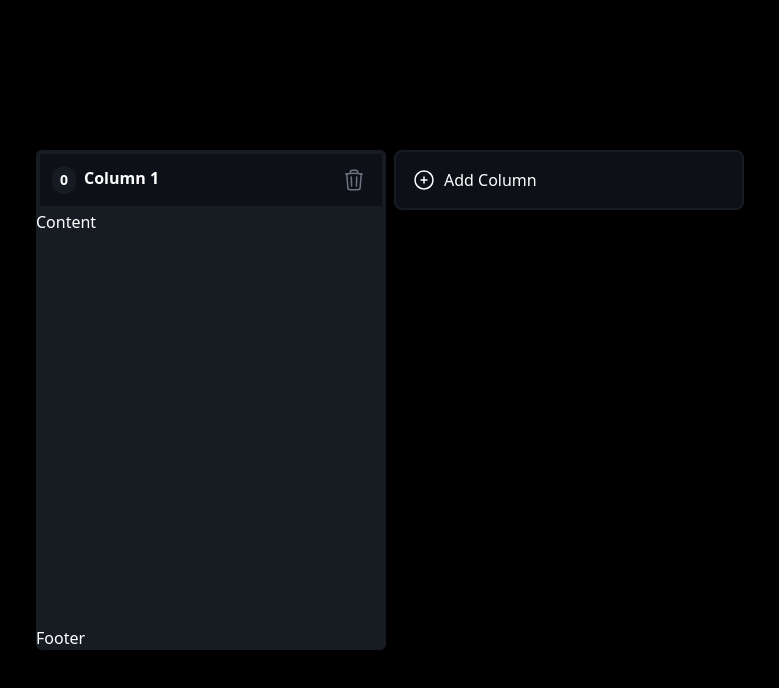
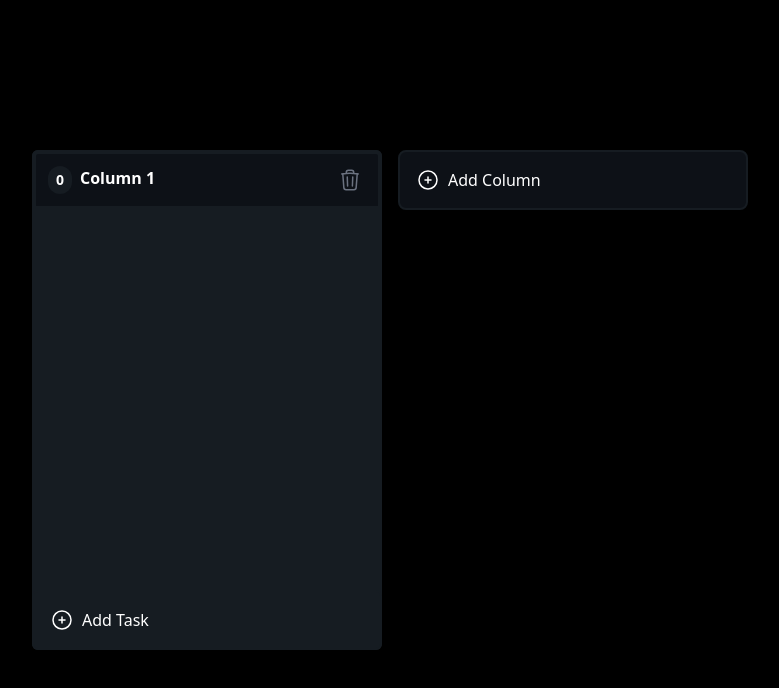
Before and after one commit to grantkelsay/Minimal-ToDo-App, a React (Vite) app: page / in a window 1280 px wide. Both pictures are taken after a click on the button "Add Column". Shown: the top 688 px of the page, without its empty margins (250-1029 px from the left). Built offline with nearby package versions, Linux system fonts and the light colour scheme.

Commit message:
Adding task creation functionality

```diff
--- a/src/components/ColumnContainer.tsx
+++ b/src/components/ColumnContainer.tsx
@@ -1,17 +1,22 @@
 import { useSortable } from "@dnd-kit/sortable";
 import TrashIcon from "../icons/TrashIcon";
-import { Column, Id } from "../types";
+import { Column, Id, Task } from "../types";
 import {CSS} from "@dnd-kit/utilities";
 import { useState } from "react";
+import PlusIcon from "../icons/PlusIcon";
+import TaskCard from "./TaskCard";
 
 interface Props {
     column: Column;
     deleteColumn: (id: Id) => void;
     updateColumn: (id: Id, title: string) => void;
+    createTask: (columnId: Id) => void;
+    tasks: Task[];
+    deleteTask: (id: Id) => void;
 }
 
 function ColumnContainer(props: Props) {
-    const { column, deleteColumn, updateColumn} = props;
+    const { column, deleteColumn, updateColumn, createTask, tasks, deleteTask} = props;
 
     const [editMode, setEditMode] = useState(false);
 
@@ -94,7 +99,13 @@
                 {!editMode && column.title}
                 {editMode && (
                     <input
-                        className="bg-black focus:border-rose-500 rounded border outline-none px-2"
+                        className="
+                        bg-black
+                        focus:border-rose-500
+                        rounded
+                        border
+                        outline-none
+                        px-2"
                         value = {column.title}
                         onChange={ e => updateColumn(column.id, e.target.value)}
                         autoFocus
@@ -125,11 +136,42 @@
             </button>
         </div>
 
+        {/* Column Task Container */}
+        <div className="
+        flex
+        flex-grow
+        flex-col
+        gap-4
+        p-2
+        overflow-x-hidden
+        overflow-y-auto
+        ">
+            {tasks.map((task) => (
+                <TaskCard
+                key={task.id}
+                task={task}
+                deleteTask={deleteTask}
+                />
+            ))}
+        </div>
 
-        {/* Column Task Container */}
-        <div className="flex flex-grow">Content</div>
         {/* Column Footer */}
-        <div>Footer</div>
+        <button className="
+            flex
+            gap-2
+            items-center
+            border-columnBackgroundColor
+            border-2
+            rounded-md
+            p-4
+            border-x-columnBackgroundColor
+            hover:bg-mainBackgroundColor
+            hover:text-rose-500
+            active:bg-black
+        "
+        onClick={() => createTask(column.id)}>
+            <PlusIcon />
+            Add Task</button>
         </div>
 }
 
--- a/src/components/KanbanBoard.tsx
+++ b/src/components/KanbanBoard.tsx
@@ -1,6 +1,6 @@
 import PlusIcon from "../icons/PlusIcon"
 import { useMemo, useState } from "react";
-import { Column, Id } from "../types";
+import { Column, Id, Task } from "../types";
 import ColumnContainer from "./ColumnContainer";
 import { DndContext, DragEndEvent, DragOverlay, DragStartEvent, PointerSensor, useSensor, useSensors } from "@dnd-kit/core";
 import { SortableContext, arrayMove } from "@dnd-kit/sortable";
@@ -10,6 +10,8 @@
 
     // Holds the state of the columns object array
     const [columns, setColumns] = useState<Column[]>([]);
+
+    const [tasks, setTasks] = useState<Task[]>([]);
 
     // Stores resulting map of column IDs
     const columnsId = useMemo(() => columns.map((col) => col.id), [columns]);
@@ -38,7 +40,7 @@
         px-[40px]
         ">
             <DndContext sensors={sensors} onDragStart={onDragStart} onDragEnd={onDragEnd}>
-                <div className= "m-auto flex gap-2">
+                <div className= "m-auto flex gap-4">
                     <div className = "flex gap-4">
                         <SortableContext items={columnsId}>
                             {columns.map(col => (
@@ -46,6 +48,9 @@
                                 column={col}
                                 deleteColumn={deleteColumn}
                                 updateColumn={updateColumn}
+                                createTask={createTask}
+                                deleteTask={deleteTask}
+                                tasks={tasks.filter(task => task.columnId === col.id)}
                                 />
                             ))}
                         </SortableContext>
@@ -77,6 +82,9 @@
                         column={activeColumn}
                         deleteColumn={deleteColumn}
                         updateColumn={updateColumn}
+                        createTask={createTask}
+                        tasks={tasks.filter(task => task.columnId === activeColumn.id)}
+                        deleteTask={deleteTask}
                         />)}
                 </DragOverlay>, document.body)}
 
@@ -96,6 +104,22 @@
 
         // Update the 'columns' state by adding the new column
         setColumns([...columns, columnToAdd]);
+    }
+
+    function createTask(columnId: Id) {
+        const newTask: Task = {
+            id: generateId(),
+            columnId,
+            content: `Task ${tasks.length + 1}`,
+        }
+
+        setTasks([...tasks, newTask]);
+    }
+
+    function deleteTask(id: Id) {
+        const newTasks = tasks.filter((task) => task.id !== id);
+
+        setTasks(newTasks);
     }
 
     // No parameters
--- /dev/null
+++ b/src/components/TaskCard.tsx
@@ -0,0 +1,60 @@
+import { useState } from "react";
+import TrashIcon from "../icons/TrashIcon";
+import { Id, Task } from "../types"
+
+interface Props {
+    task: Task;
+    deleteTask: (id: Id) => void;
+}
+
+function TaskCard({task, deleteTask}: Props) {
+
+    const [mouseIsOver, setMouseIsOver] = useState(false);
+
+  return (
+    <div className="
+    bg-mainBackgroundColor
+    p-2.5
+    h-[100px]
+    min-h-[100px]
+    items-center
+    flex
+    text-left
+    rounded-xl
+    hover:ring-2
+    hover:ring-inset
+    hover:ring-rose-500
+    cursor-grab
+    relative"
+    onMouseEnter={() => {
+        setMouseIsOver(true);
+    }}
+    onMouseLeave={() => {
+        setMouseIsOver(false);
+    }}
+    >
+
+        {task.content}
+        { mouseIsOver && (
+            <button onClick={() => {
+                deleteTask(task.id);
+            }}
+            className="
+                stroke-white
+                absolute
+                right-4
+                top-1/2-translate-y-1/2
+                bg-columnBackgroundColor
+                p-2
+                rounded
+                opacity-60
+                hover:opacity-100
+                ">
+                <TrashIcon />
+            </button>
+        )}
+    </div>
+  )
+}
+
+export default TaskCard
--- a/src/types.ts
+++ b/src/types.ts
@@ -4,3 +4,9 @@
     id: Id;
     title: string;
 }
+
+export type Task = {
+    id: Id,
+    columnId: Id,
+    content: string;
+}
```
